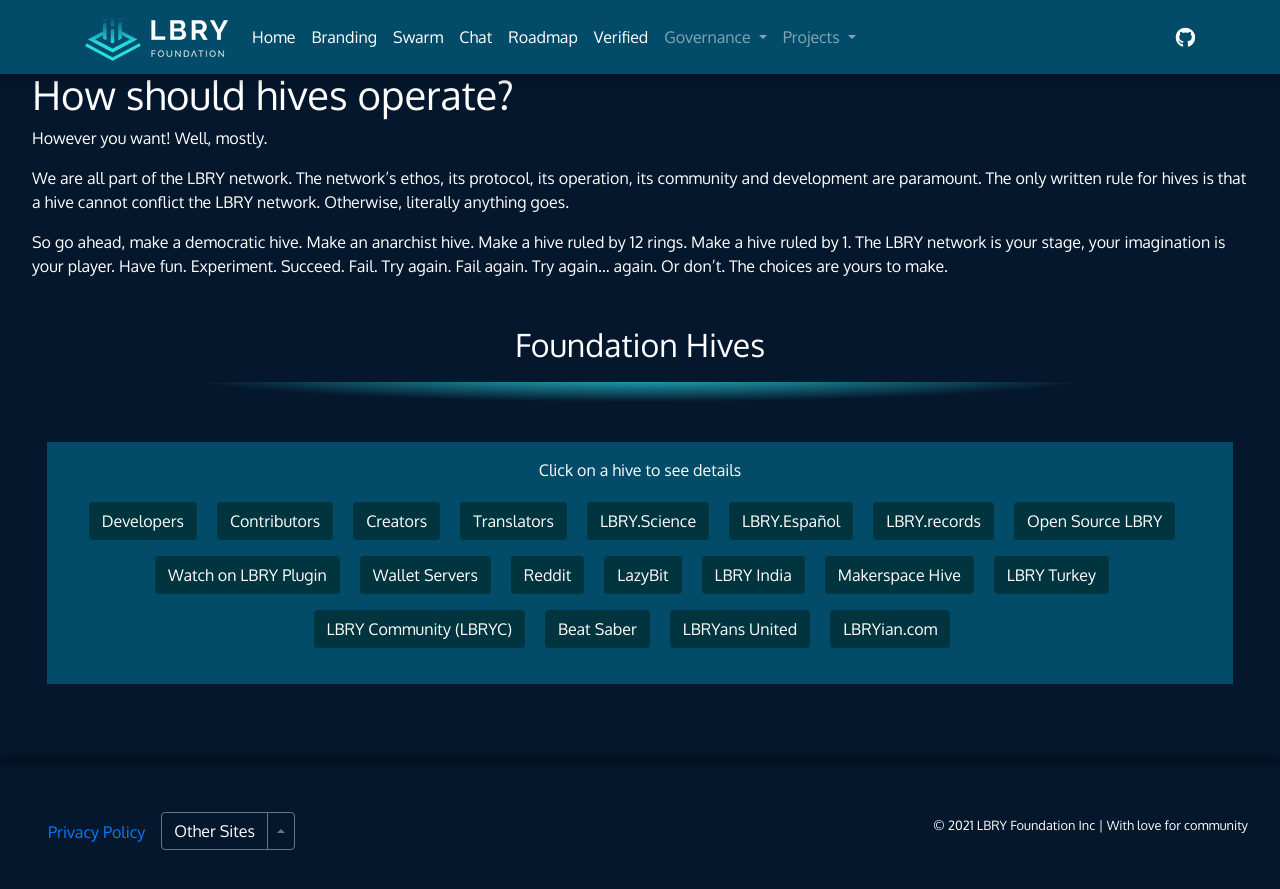
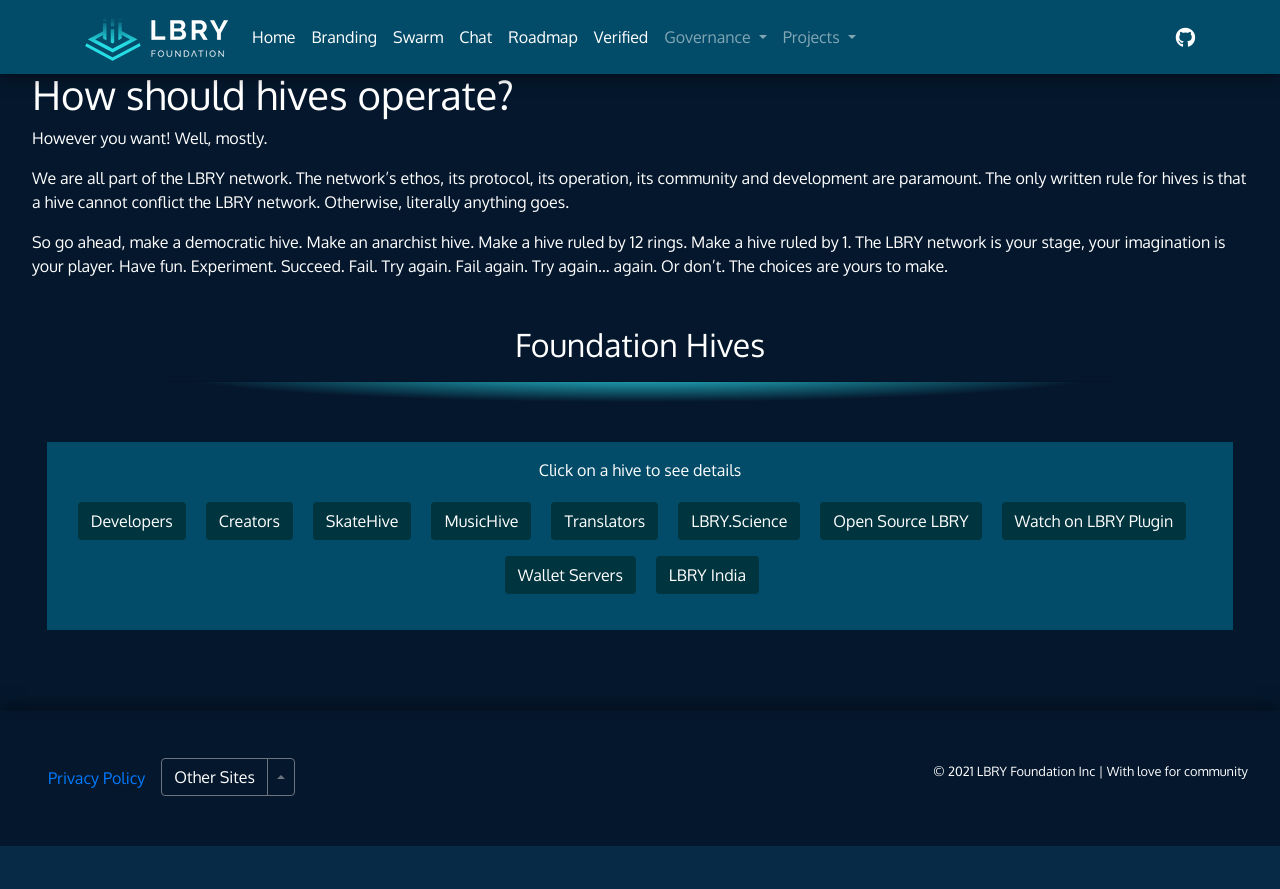
Before and after one commit to LBRYFoundation/lbryorg, a Jekyll site: the page built from pages/swarm.md, in a window 1280 px wide and 900 px high, scrolled down 1572 px. Shown: the top 889 px of the window. Built offline with Jekyll 4.4.1, drawn with Linux system fonts in a browser that asks for light colours; after the commit the page ends 2418 px from its top, so only the background shows below that.

Commit message:
Update HIves

```diff
--- a/_includes/hives.html
+++ b/_includes/hives.html
@@ -12,12 +12,16 @@
                       Developers
                     </button>
 
-                    <button type="button" class="btn lbry-dark-green mb-3 mr-3" data-toggle="modal" data-target="#contributorsModal">
-                      Contributors
+                    <button type="button" class="btn lbry-dark-green mb-3 mr-3" data-toggle="modal" data-target="#creatorsModal">
+                      Creators
                     </button>
 
-                    <button type="button" class="btn lbry-dark-green mb-3 mr-3" data-toggle="modal" data-target="#creatorsModal">
-                      Creators
+                    <button type="button" class="btn lbry-dark-green mb-3 mr-3" data-toggle="modal" data-target="#SkateHive_Modal">
+                      SkateHive
+                    </button>
+
+                    <button type="button" class="btn lbry-dark-green mb-3 mr-3" data-toggle="modal" data-target="#MusicHive_Modal">
+                      MusicHive
                     </button>
 
                     <button type="button" class="btn lbry-dark-green mb-3 mr-3" data-toggle="modal" data-target="#translatorsModal">
@@ -26,14 +30,6 @@
 
                     <button type="button" class="btn lbry-dark-green mb-3 mr-3" data-toggle="modal" data-target="#LBRY_ScienceModal">
                       LBRY.Science
-                    </button>
-
-                    <button type="button" class="btn lbry-dark-green mb-3 mr-3" data-toggle="modal" data-target="#LBRY_EspanolModal">
-                      LBRY.Español
-                    </button>
-
-                    <button type="button" class="btn lbry-dark-green mb-3 mr-3" data-toggle="modal" data-target="#LBRY_recordsModal">
-                      LBRY.records
                     </button>
 
                     <button type="button" class="btn lbry-dark-green mb-3 mr-3" data-toggle="modal" data-target="#Open_Source_LBRYModal">
@@ -48,40 +44,8 @@
                       Wallet Servers
                     </button>
 
-                    <button type="button" class="btn lbry-dark-green mb-3 mr-3" data-toggle="modal" data-target="#RedditModal">
-                      Reddit
-                    </button>
-
-                    <button type="button" class="btn lbry-dark-green mb-3 mr-3" data-toggle="modal" data-target="#LazyBitModal">
-                      LazyBit
-                    </button>
-
                     <button type="button" class="btn lbry-dark-green mb-3 mr-3" data-toggle="modal" data-target="#LBRY_IndiaModal">
                       LBRY India
-                    </button>
-
-                    <button type="button" class="btn lbry-dark-green mb-3 mr-3" data-toggle="modal" data-target="#Makerspace_HiveModal">
-                      Makerspace Hive
-                    </button>
-
-                    <button type="button" class="btn lbry-dark-green mb-3 mr-3" data-toggle="modal" data-target="#LBRY_TurkeyModal">
-                      LBRY Turkey
-                    </button>
-
-                    <button type="button" class="btn lbry-dark-green mb-3 mr-3" data-toggle="modal" data-target="#LBRY_CommunityModal">
-                      LBRY Community (LBRYC)
-                    </button>
-
-                    <button type="button" class="btn lbry-dark-green mb-3 mr-3" data-toggle="modal" data-target="#Beat_SaberModal">
-                      Beat Saber
-                    </button>
-
-                    <button type="button" class="btn lbry-dark-green mb-3 mr-3" data-toggle="modal" data-target="#LBRYans_UnitedModal">
-                      LBRYans United
-                    </button>
-
-                    <button type="button" class="btn lbry-dark-green mb-3 mr-3" data-toggle="modal" data-target="#LBRYian_comModal">
-                      LBRYian.com
                     </button>
 
                   </div>
```
